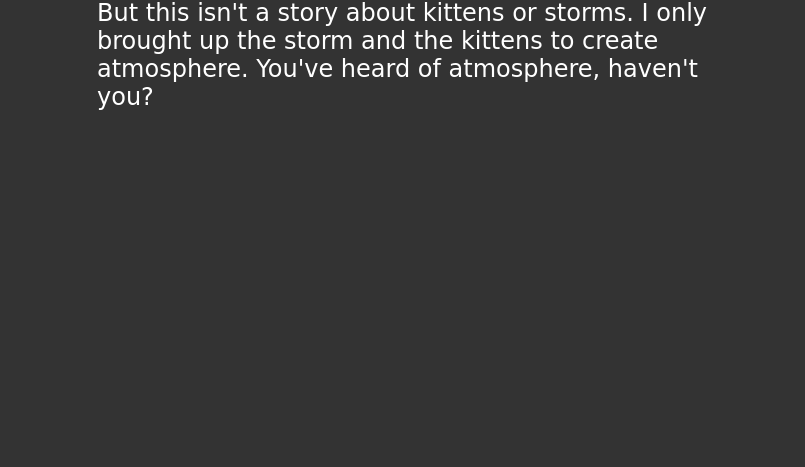
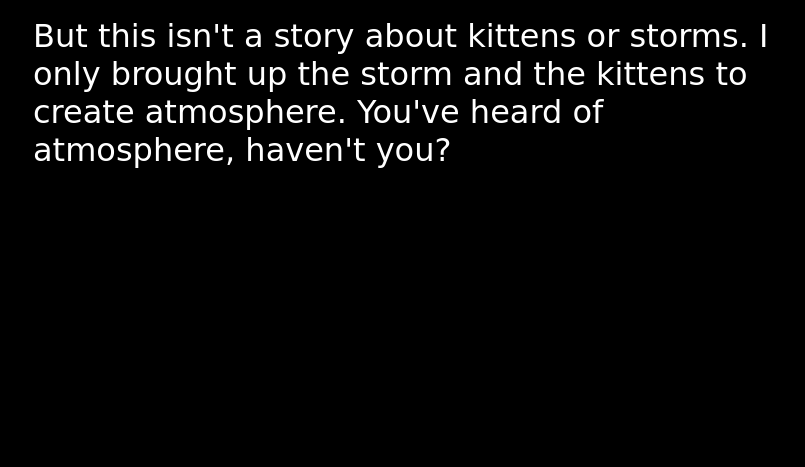
Before and after one commit to bryandobberstein/fireside-story, a plain HTML site: page index.html in a window 1280 px wide. Shown: the part 333-800 px from the top of the page, without its empty margins (223-1028 px from the left). Drawn offline with Linux system fonts and the light colour scheme.

Commit message:
Committed by committee

```diff
--- a/style.css
+++ b/style.css
@@ -1,7 +1,9 @@
 body {
   color: white;
-  background-color: #333;
-  font-size: 150%;
-  font-family: 'Satisfy', cursive;
-  margin: 5em 25%;
+  background-color: black;
+  font-family: 'Sacramento', cursive;
+  font-size: 32px;
+  margin-top: 5%;
+  margin-left: 20%;
+  margin-right: 20%;
 }
```
